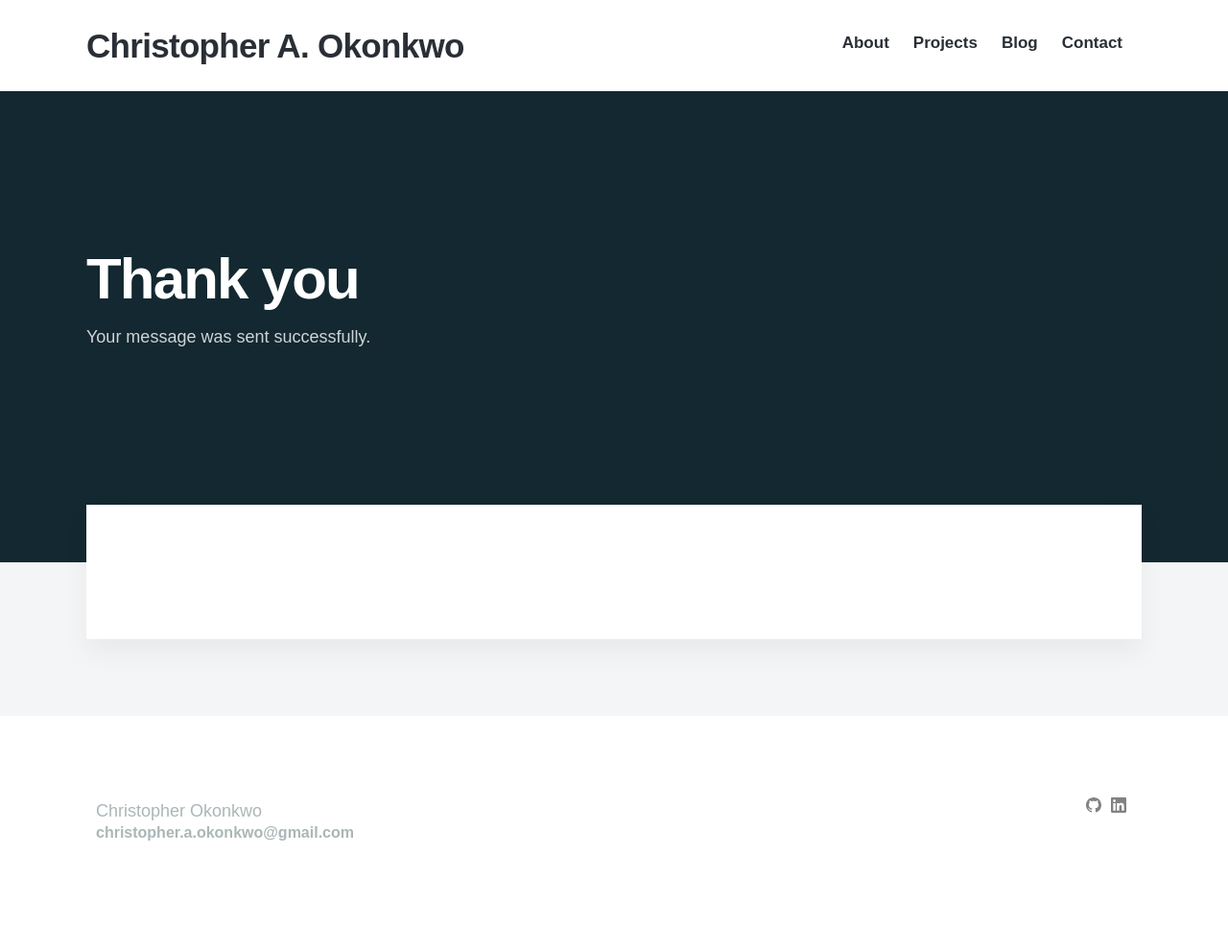
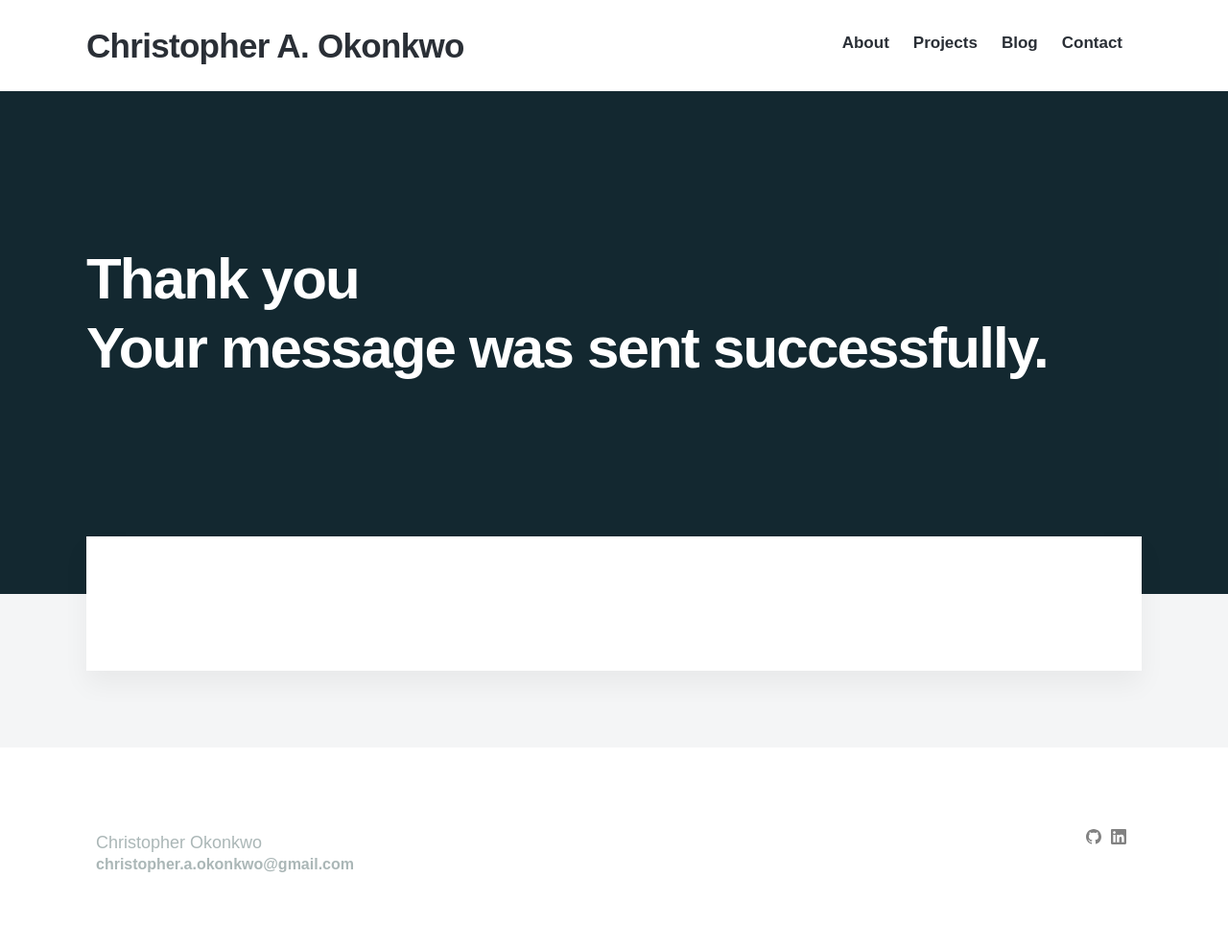
Before and after one commit to crisokonkwo/crisokonkwo.github.io, a Jekyll site: the page built from _pages/thanks.md, in a window 1280 px wide. Shown: the whole page at 96% size. Built offline with Jekyll 4.4.1, drawn with Linux system fonts in a browser that asks for light colours; nearby versions of some CDN libraries; some web fonts are replaced; before the commit the page ends 956 px from its top, so only the background shows below that.

Commit message:
Update page.html

```diff
--- a/_layouts/page.html
+++ b/_layouts/page.html
@@ -11,7 +11,7 @@ layout: default
 	<div class="wrap">
 
 		<h1>{{ page.title }}</h1>
-		<p>{{ page.subtitle }}</p>
+		<h1>{{ page.subtitle }}</h1>
 
 	</div>
 
```
